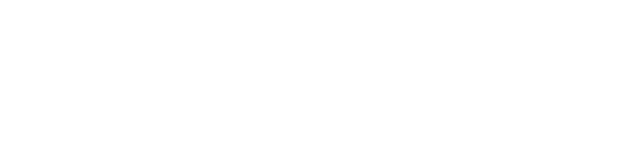
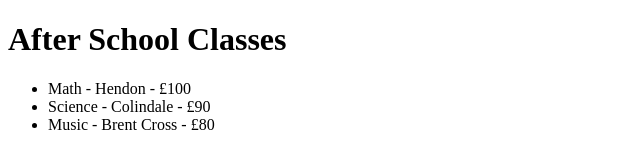
Before and after one commit to Mohamed200215/M00951483, a plain HTML site: page index.html in a window 1280 px wide. Shown: the whole page, without its empty margins (0-640 px from the left). Drawn offline with nearby package versions, Linux system fonts and the light colour scheme.

Commit message:
Setup: connected Vue 3 and displayed sample lesson list

```diff
--- a/index.html
+++ b/index.html
@@ -1,10 +1,35 @@
+<!doctype html>
 <html lang="en">
 <head>
-    <meta charset="UTF-8">
-    <meta name="viewport" content="width=device-width, initial-scale=1.0">
-    <title>Document</title>
+  <meta charset="UTF-8">
+  <meta name="viewport" content="width=device-width, initial-scale=1.0">
+  <title>After School Classes</title>
+  <script src="https://unpkg.com/vue@3"></script>
 </head>
 <body>
+  <div id="app">
+    <h1>{{ siteName }}</h1>
+    <ul>
+      <li v-for="lesson in lessons" :key="lesson.id">
+        {{ lesson.subject }} - {{ lesson.location }} - £{{ lesson.price }}
+      </li>
+    </ul>
+  </div>
 
+  <script>
+    const { createApp } = Vue;
+    createApp({
+      data() {
+        return {
+          siteName: "After School Classes",
+          lessons: [
+            { id: 1, subject: "Math", location: "Hendon", price: 100, spaces: 5 },
+            { id: 2, subject: "Science", location: "Colindale", price: 90, spaces: 5 },
+            { id: 3, subject: "Music", location: "Brent Cross", price: 80, spaces: 5 }
+          ]
+        };
+      }
+    }).mount("#app");
+  </script>
 </body>
 </html>
```
